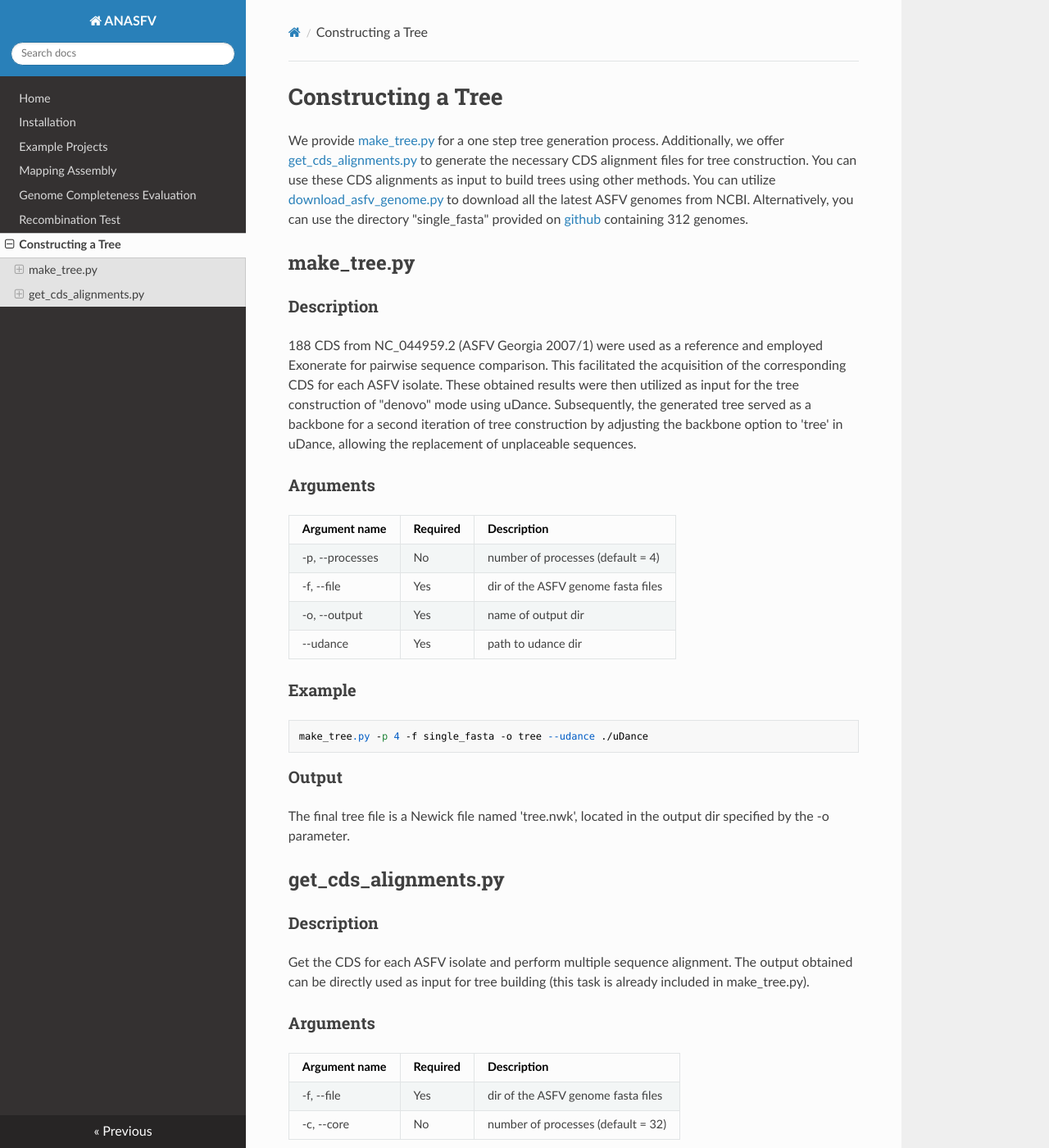
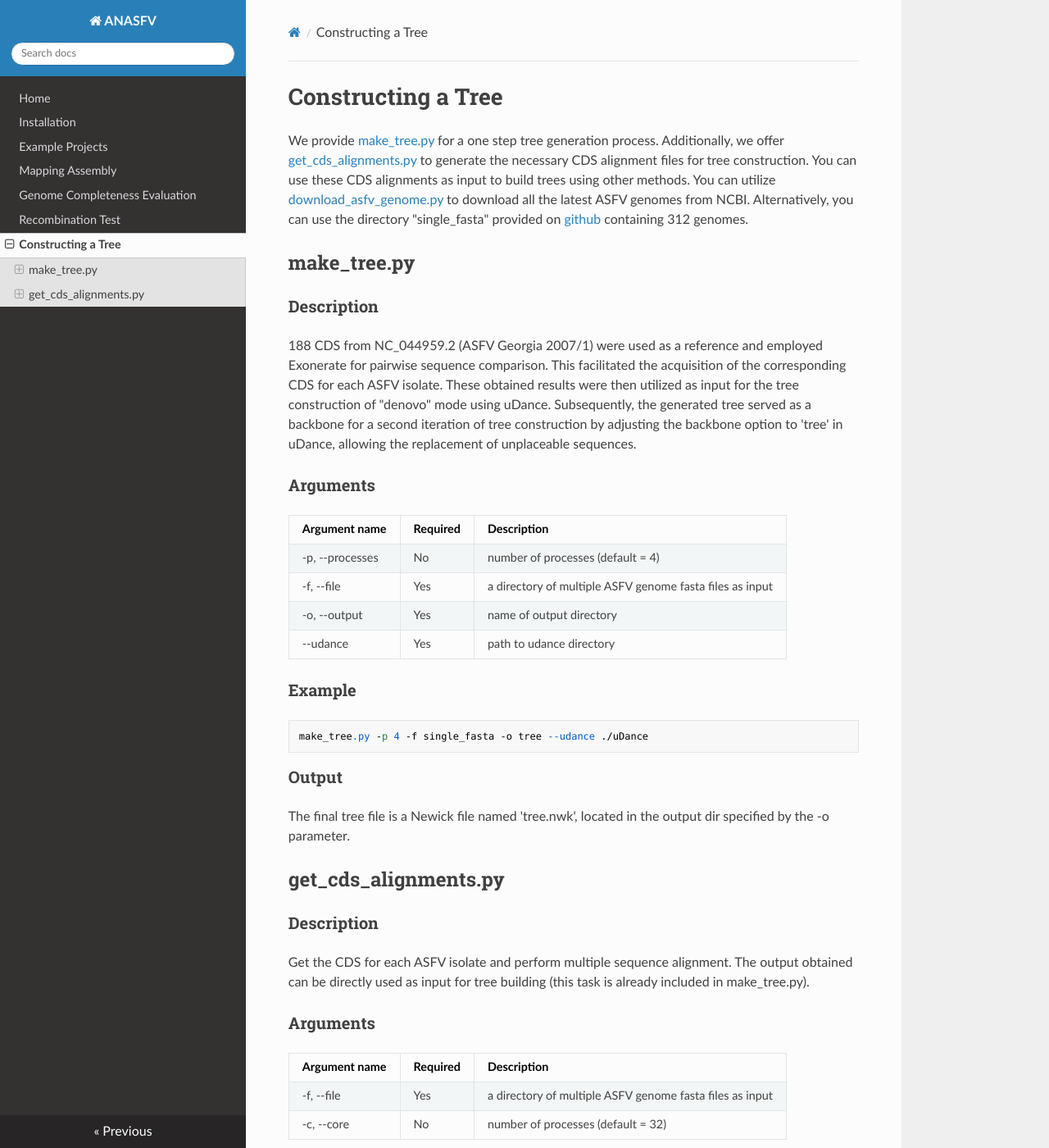
Before and after one commit to lrslab/anasfv, an MkDocs documentation site: the page built from docs/tree.md, in a window 1280 px wide and 1400 px high. Shown: the whole window at 82% size. Built offline with MkDocs 1.6.1, drawn with Linux system fonts in a browser that asks for light colours; nearby versions of some CDN libraries.

Commit message:
Update tree.md

````diff
--- a/docs/tree.md
+++ b/docs/tree.md
@@ -7,9 +7,9 @@ We provide [make_tree.py](#make_treepy) for a one step tree generation process.
 | Argument name	  | Required | Description |
 | --------------  | ----- | -------- |
 | -p, --processes |  No  | number of processes (default = 4)   |
-| -f,	--file   |  Yes  | dir of the ASFV genome fasta files |
-| -o, --output   |  Yes  | name of output dir  |
-| --udance     |  Yes  | path to udance dir  |
+| -f,	--file   |  Yes  | a directory of multiple ASFV genome fasta files as input |
+| -o, --output   |  Yes  | name of output directory  |
+| --udance     |  Yes  | path to udance directory  |
 
 ### Example
 ```
@@ -24,7 +24,7 @@ Get the CDS for each ASFV isolate and perform multiple sequence alignment. The o
 ### Arguments
 | Argument name	  | Required | Description |
 | --------------  | ----- | -------- |
-| -f,	--file   |  Yes  | dir of the ASFV genome fasta files |
+| -f,	--file   |  Yes  | a directory of multiple ASFV genome fasta files as input |
 | -c, --core |  No  | number of processes (default = 32)   |
 
 ### Example
````
